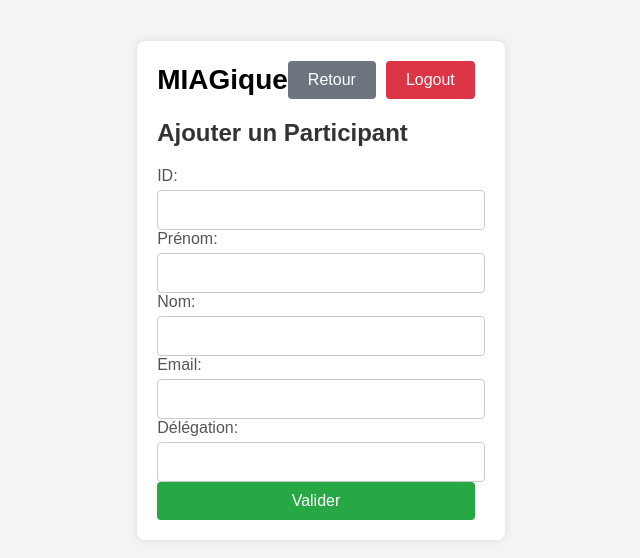
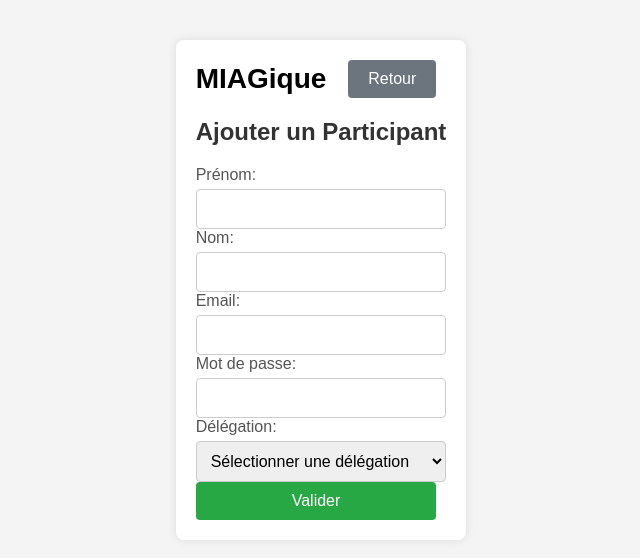
Before and after one commit to ITSsghir/FrontEnd-MIAGique, a React (Create React App) app: page /add-participant in a window 1280 px wide. Shown: the part 110-668 px from the top of the page, without its empty margins (319-959 px from the left). Built offline with nearby package versions, Linux system fonts and the light colour scheme.

Commit message:
chore: Update AddParticipant component to include password field and display success/error messages

```diff
--- a/src/components/AddParticipant.js
+++ b/src/components/AddParticipant.js
@@ -1,34 +1,40 @@
 import React, { useState } from 'react';
-import axios from 'axios';
 import { useNavigate } from 'react-router-dom';
+import { useAuth } from './AuthContext';
 
 const AddParticipant = () => {
-  const [id, setId] = useState('');
+  const [messageColor, setMessageColor] = useState('green');
+  const [message, setMessage] = useState('');
+
   const [firstName, setFirstName] = useState('');
   const [lastName, setLastName] = useState('');
   const [email, setEmail] = useState('');
-  const [delegation, setDelegation] = useState('');
+  const [password, setPassword] = useState('');
+  const { delegations, createParticipant } = useAuth();
   const navigate = useNavigate();
+
+  // Create a dropdown list of delegations
+  const [delegationName, setDelegationName] = useState('');
+  const delegation = delegations.find((delegation) => delegation.nom === delegationName);
 
   const handleSubmit = async (e) => {
     e.preventDefault();
     try {
-      await axios.post('http://localhost:8080/api/participants', {
-        id,
-        firstName,
-        lastName,
-        email,
-        delegation
-      });
-      alert('Participant ajouté avec succès');
+      console.log('Adding participant', firstName, lastName, email, password, delegation.id);
+      await createParticipant(firstName, lastName, email, delegation.id, password);
+      // Clean up form
+      setFirstName('');
+      setLastName('');
+      setEmail('');
+      setDelegationName('');
+      setPassword('');
+      setMessage('Participant ajouté avec succès');
+      setMessageColor('green');
     } catch (error) {
-      console.error('Erreur lors de l\'ajout du participant', error);
-      alert('Erreur lors de l\'ajout du participant');
+      console.error('Erreur lors de l’ajout du participant', error);
+      setMessage('Erreur lors de l’ajout du participant');
+      setMessageColor('red');
     }
-  };
-
-  const handleLogout = () => {
-    navigate('/login');
   };
 
   const handleBack = () => {
@@ -40,20 +46,28 @@
       <header className="form-header">
         <h1>MIAGique</h1>
         <button className="back" onClick={handleBack}>Retour</button>
-        <button className="logout" onClick={handleLogout}>Logout</button>
       </header>
       <h2>Ajouter un Participant</h2>
+      <p style={{ color: messageColor }}>{message}</p>
       <form onSubmit={handleSubmit}>
-        <label>ID:</label>
-        <input type="text" value={id} onChange={(e) => setId(e.target.value)} required />
         <label>Prénom:</label>
         <input type="text" value={firstName} onChange={(e) => setFirstName(e.target.value)} required />
         <label>Nom:</label>
         <input type="text" value={lastName} onChange={(e) => setLastName(e.target.value)} required />
         <label>Email:</label>
         <input type="email" value={email} onChange={(e) => setEmail(e.target.value)} required />
+        <label>Mot de passe:</label>
+        <input type="password" value={password} onChange={(e) => setPassword(e.target.value)} required />
         <label>Délégation:</label>
-        <input type="text" value={delegation} onChange={(e) => setDelegation(e.target.value)} required />
+        {/* Dropdown list of delegations */}
+        <select value={delegationName} onChange={(e) => setDelegationName(e.target.value)} required>
+          <option value="">Sélectionner une délégation</option>
+          {delegations.map((delegation) => (
+            <option key={delegation.id} value={delegation.nom}>
+              {delegation.nom}
+            </option>
+          ))}
+        </select>
         <button type="submit">Valider</button>
       </form>
     </div>
```
